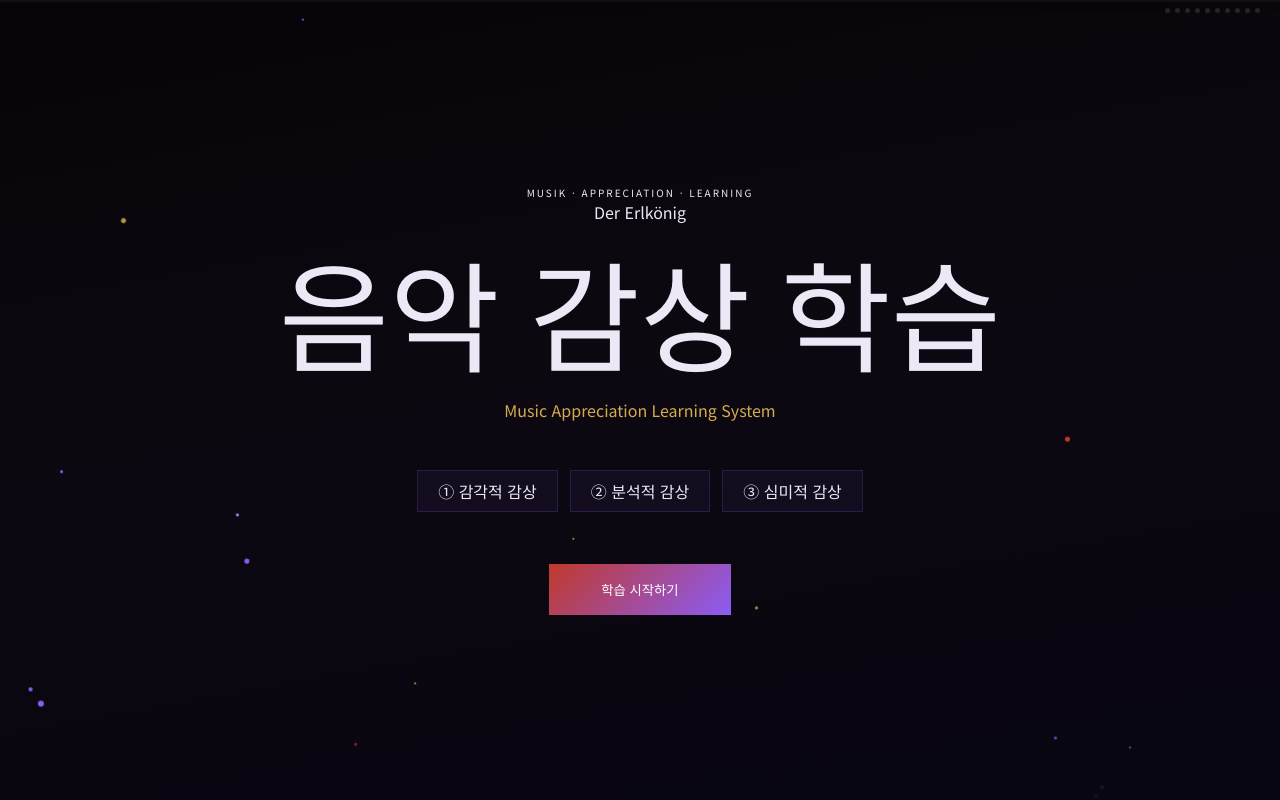
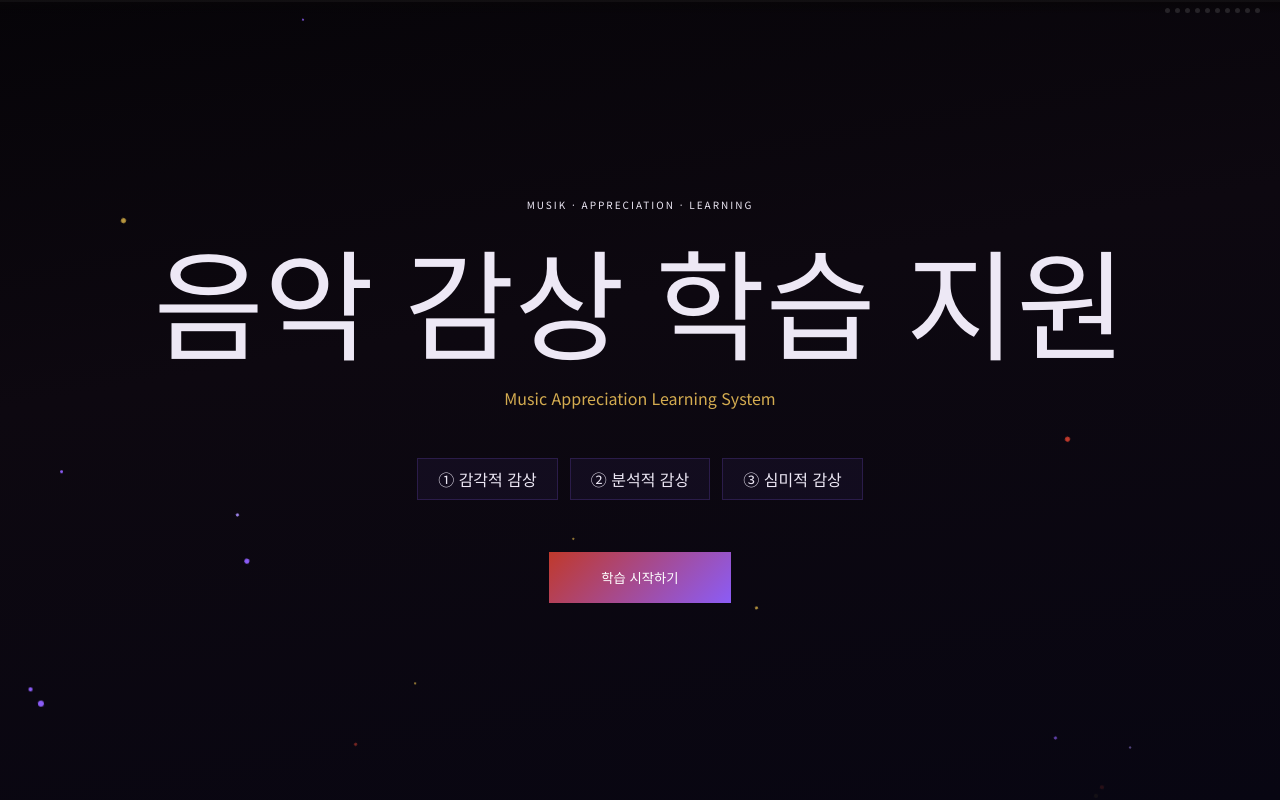
Before and after one commit to kongmi1202/Schubert-Erkoenig-Claude-, a React (Vite) app: page / in a window 1280 px wide. Built offline with nearby package versions, Linux system fonts and the light colour scheme; a web font is replaced by a local one.

Commit message:
Update Intro component with revised title for clarity
- Changed the title from "음악 감상 학습" to "음악 감상 학습 지원" to better reflect the purpose of the application.
- Maintained existing structure and content for consistency in the user interface.

```diff
--- a/src/components/screens/Intro.jsx
+++ b/src/components/screens/Intro.jsx
@@ -29,8 +29,7 @@ function Intro({ go }) {
         ))}
       </div>
       <div className="intro-badge">MUSIK · APPRECIATION · LEARNING</div>
-      <div className="intro-de">Der Erlkönig</div>
-      <div className="intro-title">음악 감상 학습</div>
+      <div className="intro-title">음악 감상 학습 지원</div>
       <div className="intro-composer">Music Appreciation Learning System</div>
       <div className="intro-stages">
         <div className="intro-stage">① 감각적 감상</div><div className="intro-stage">② 분석적 감상</div><div className="intro-stage">③ 심미적 감상</div>
```
